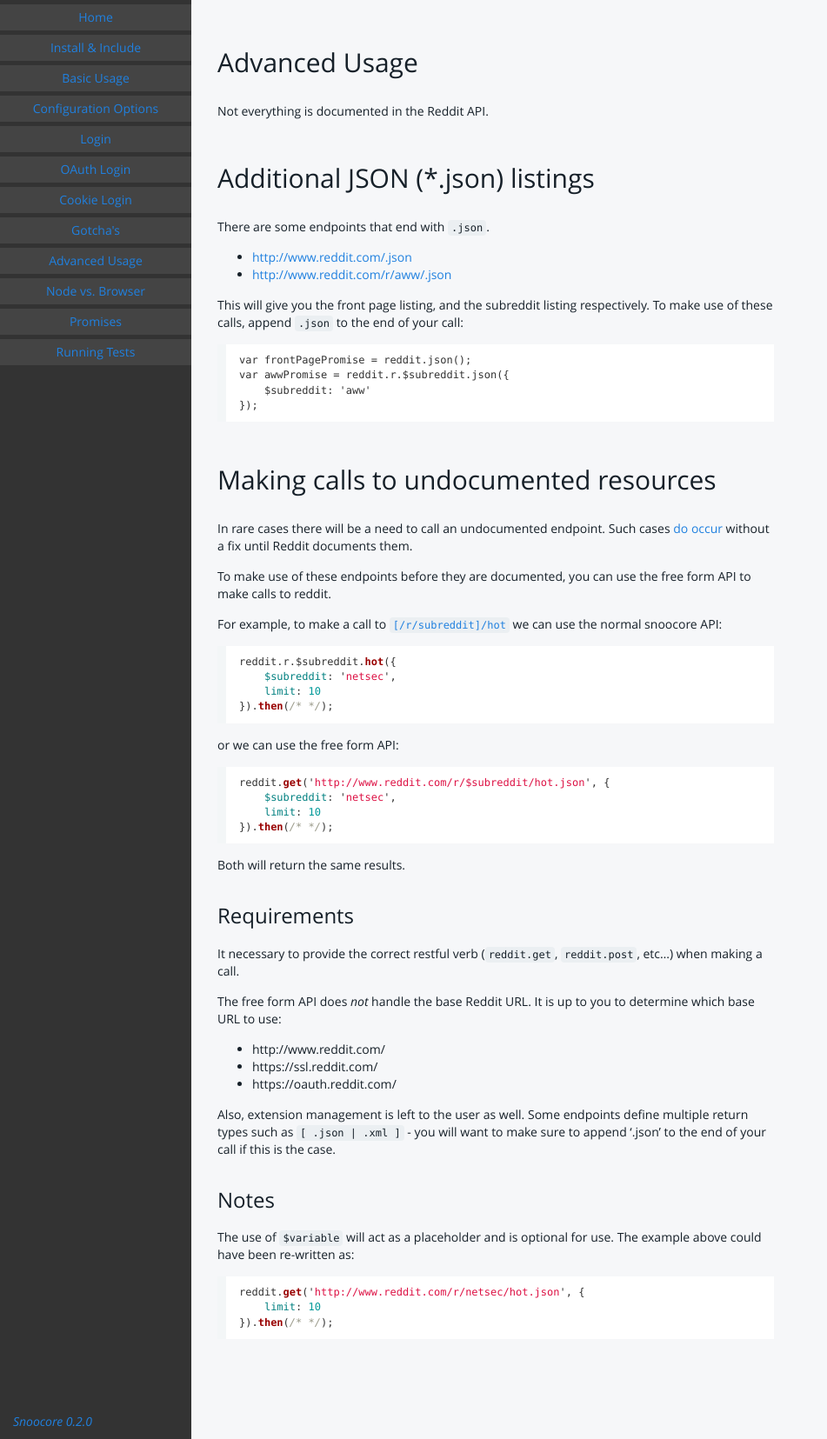
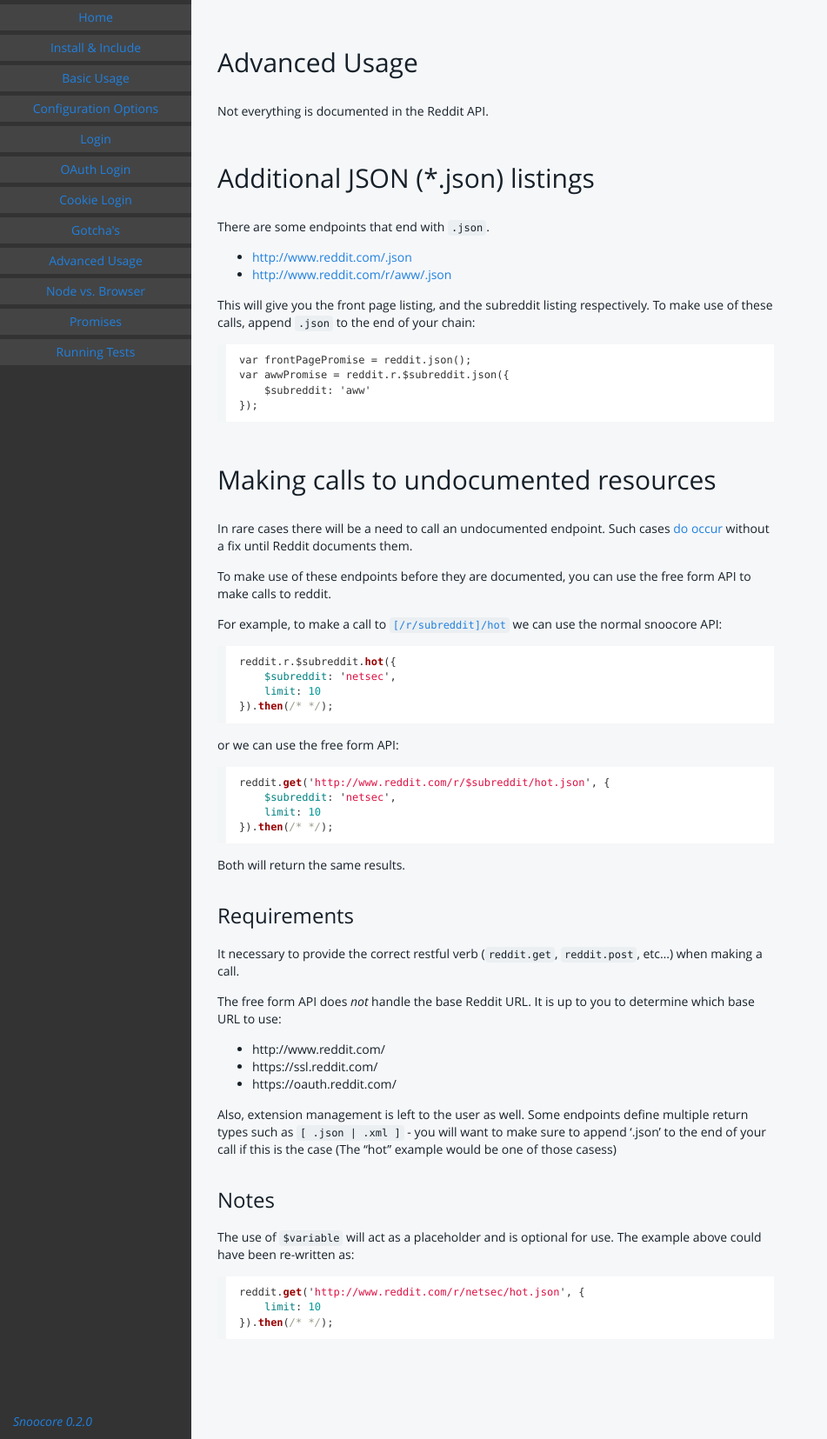
Before and after one commit to terryma/snoocore, a Jekyll site: the page built from advancedUsage.md, in a window 1280 px wide. Shown: the whole page at 87% size, without its empty margins (0-951 px from the left). Built offline with Jekyll 4.4.1, drawn with Linux system fonts in a browser that asks for light colours; Markdown is read by kramdown in place of the engine named in the settings.

Commit message:
quick fixes

````diff
--- a/advancedUsage.md
+++ b/advancedUsage.md
@@ -14,7 +14,7 @@
  - [http://www.reddit.com/.json](http://www.reddit.com/.json)
  - [http://www.reddit.com/r/aww/.json](http://www.reddit.com/r/aww/.json)
 
-This will give you the front page listing, and the subreddit listing respectively. To make use of these calls, append `.json` to the end of your call:
+This will give you the front page listing, and the subreddit listing respectively. To make use of these calls, append `.json` to the end of your chain:
 
 ```
 var frontPagePromise = reddit.json();
@@ -59,7 +59,7 @@
  - https://ssl.reddit.com/
  - https://oauth.reddit.com/
 
-Also, extension management is left to the user as well. Some endpoints define multiple return types such as `[ .json | .xml ]` - you will want to make sure to append '.json' to the end of your call if this is the case.
+Also, extension management is left to the user as well. Some endpoints define multiple return types such as `[ .json | .xml ]` - you will want to make sure to append '.json' to the end of your call if this is the case (The "hot" example would be one of those casess)
 
 ### Notes
 
````
